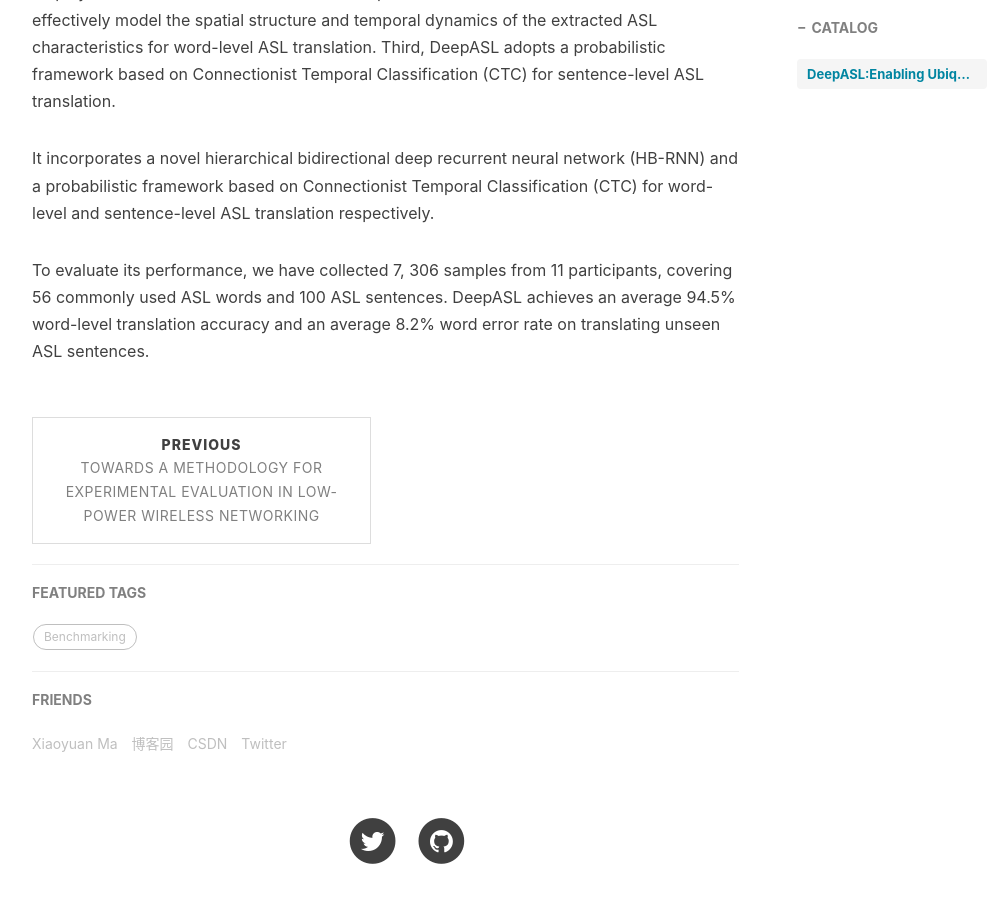
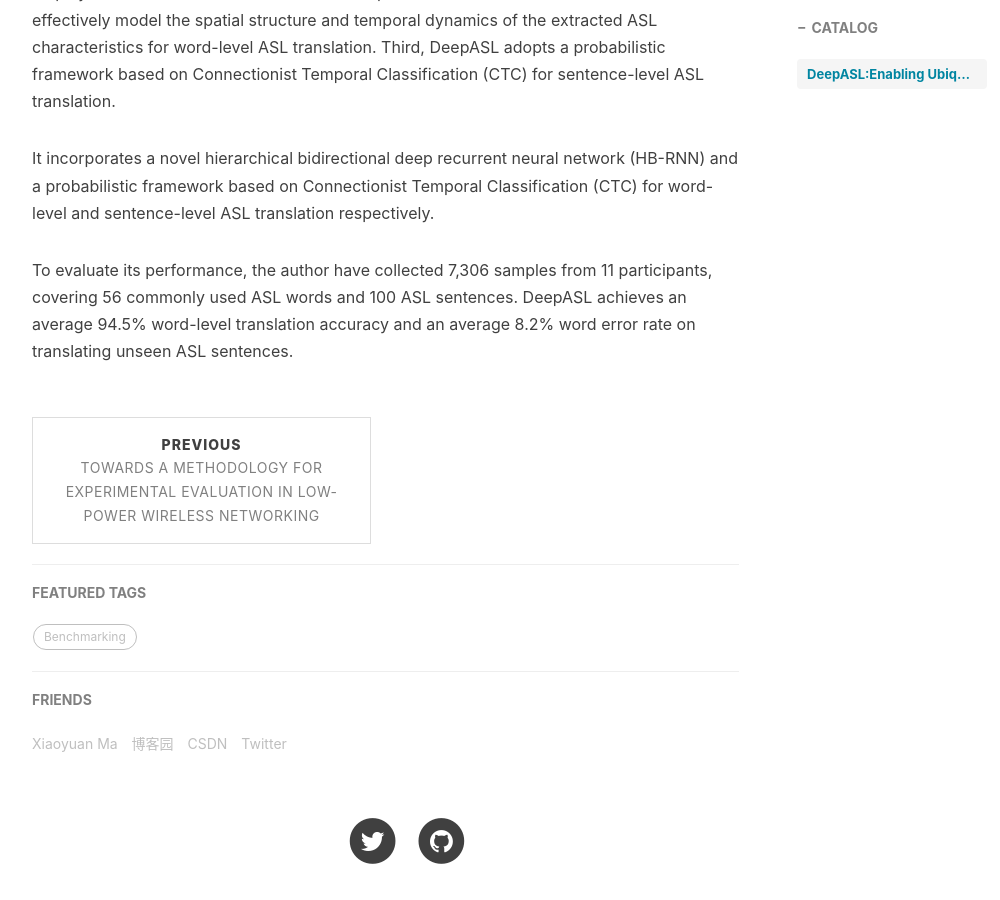
Before and after one commit to a416485164/a416485164.github.io, a Jekyll site: the page built from _posts/2019-4-15-Sign language translation technology based on deep learning.md, in a window 1280 px wide and 900 px high, scrolled down 1679 px. Shown: the whole window, without its empty margins (233-1233 px from the left). Built offline with Jekyll 4.4.1, drawn with Linux system fonts in a browser that asks for light colours; nearby versions of some CDN libraries; comment, search, counter and statistics services are not loaded.

Commit message:
Update 2019-4-15-Sign language translation technology based on deep learning.md

```diff
--- a/_posts/2019-4-15-Sign language translation technology based on deep learning.md
+++ b/_posts/2019-4-15-Sign language translation technology based on deep learning.md
@@ -23,4 +23,4 @@ By leveraging the extracted skeleton joints information, DeepASL achieves word a
 
 It incorporates a novel hierarchical bidirectional deep recurrent neural network (HB-RNN) and a probabilistic framework based on Connectionist Temporal Classification (CTC) for word-level and sentence-level ASL translation respectively.
 
-To evaluate its performance, we have collected 7, 306 samples from 11 participants, covering 56 commonly used ASL words and 100 ASL sentences. DeepASL achieves an average 94.5% word-level translation accuracy and an average 8.2% word error rate on translating unseen ASL sentences.
+To evaluate its performance, the author have collected 7,306 samples from 11 participants, covering 56 commonly used ASL words and 100 ASL sentences. DeepASL achieves an average 94.5% word-level translation accuracy and an average 8.2% word error rate on translating unseen ASL sentences.
```
